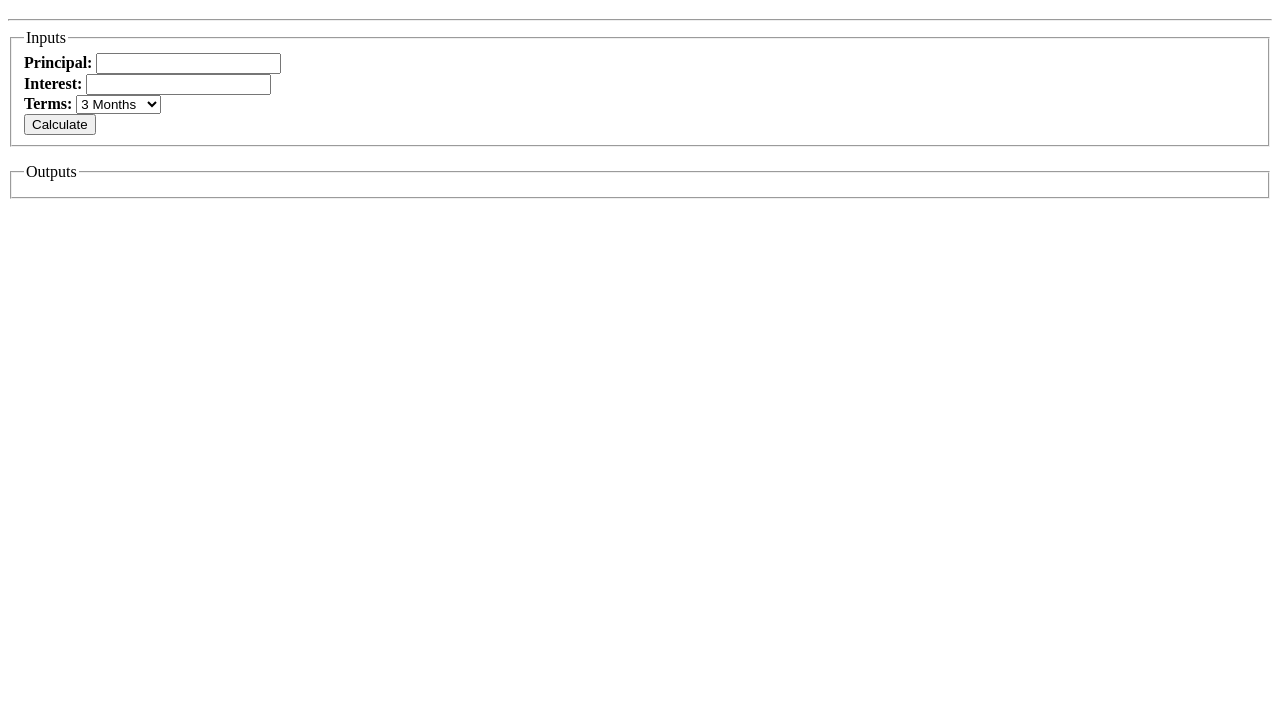
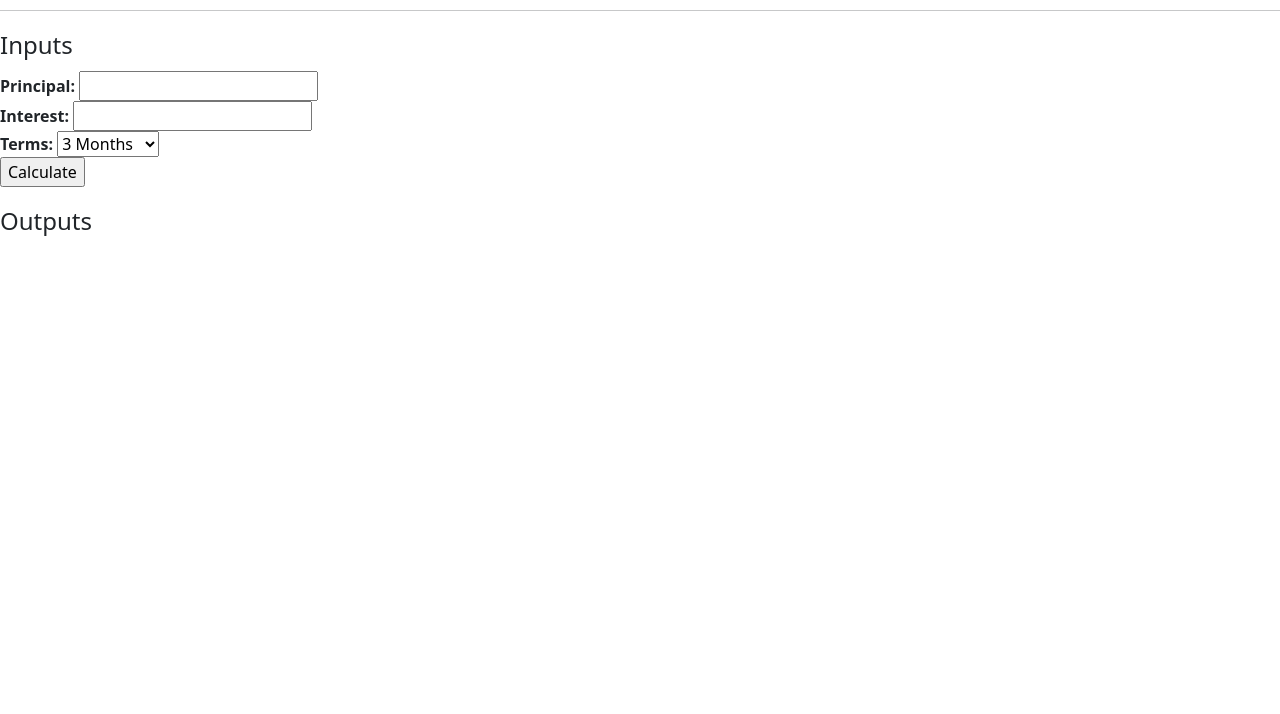
Before and after one commit to Karniverse/EMI-Calculator, a plain HTML site: page index.html in a window 1280 px wide. Shown: the part 86-800 px from the top of the page. Drawn offline with nearby package versions, Linux system fonts and the light colour scheme.

Commit message:
Update index.html

```diff
--- a/index.html
+++ b/index.html
@@ -3,6 +3,8 @@
 	 	<meta http-equiv="Content-Type" content="text/html; charset=iso-8859-1">
 		<title>Loan Ammortization Calculator</title>
 		<script language="JavaScript" type="text/javascript" src="calculate.js"></script>
+		<!--link rel="stylesheet" href="style.css"!-->
+		<link href="https://cdn.jsdelivr.net/npm/bootstrap@5.3.2/dist/css/bootstrap.min.css" rel="stylesheet" integrity="sha384-T3c6CoIi6uLrA9TneNEoa7RxnatzjcDSCmG1MXxSR1GAsXEV/Dwwykc2MPK8M2HN" crossorigin="anonymous">
 	</head>
 	<body>
 		<h1>Loan Ammortization Calculator</h1>
```
